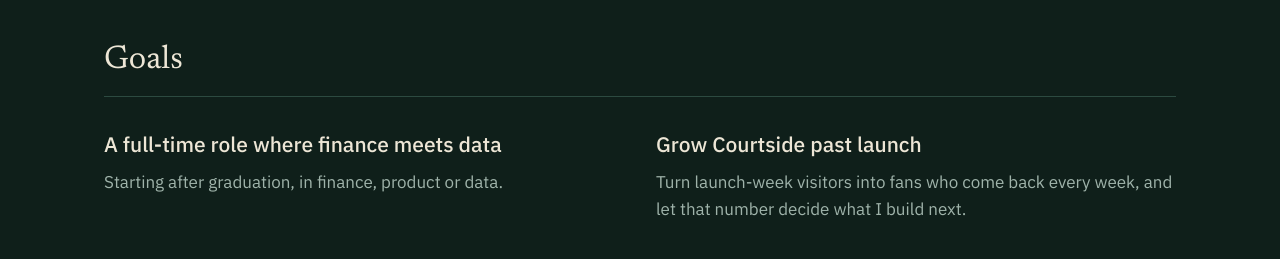
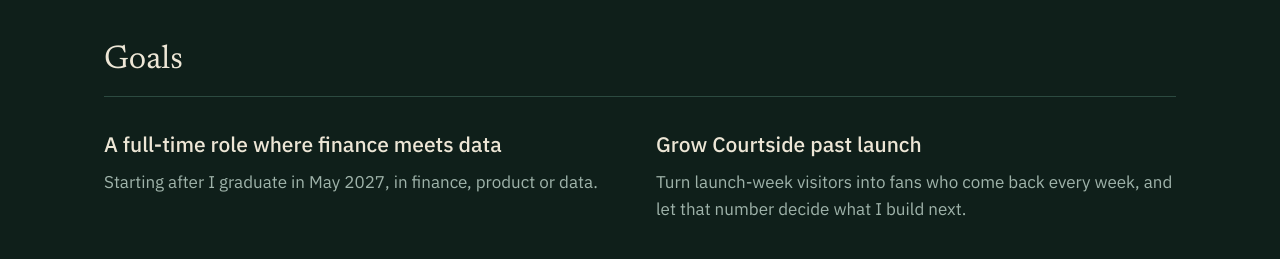
Before and after one commit to BeeeLayyy/Portfolio, a Next.js app: page /about in a window 1280 px wide. Shown: the part 750-1009 px from the top of the page. Built offline with nearby package versions, Linux system fonts and the light colour scheme.

Commit message:
Goal: graduating May 2027
Co-Authored-By: Claude Opus 5.5 <noreply@anthropic.com>
Claude-Session: https://claude.ai/code/session_01DDgkKkRkSyicFwFYe8PeTz

```diff
--- a/src/content/now.ts
+++ b/src/content/now.ts
@@ -20,7 +20,7 @@ export const now: NowItem[] = [
 export const goals: Goal[] = [
   {
     title: "A full-time role where finance meets data",
-    detail: "Starting after graduation, in finance, product or data.",
+    detail: "Starting after I graduate in May 2027, in finance, product or data.",
   },
   {
     title: "Grow Courtside past launch",
```
Also changed, not shown: 1 other file (tests, documents, lock files or other folders).
